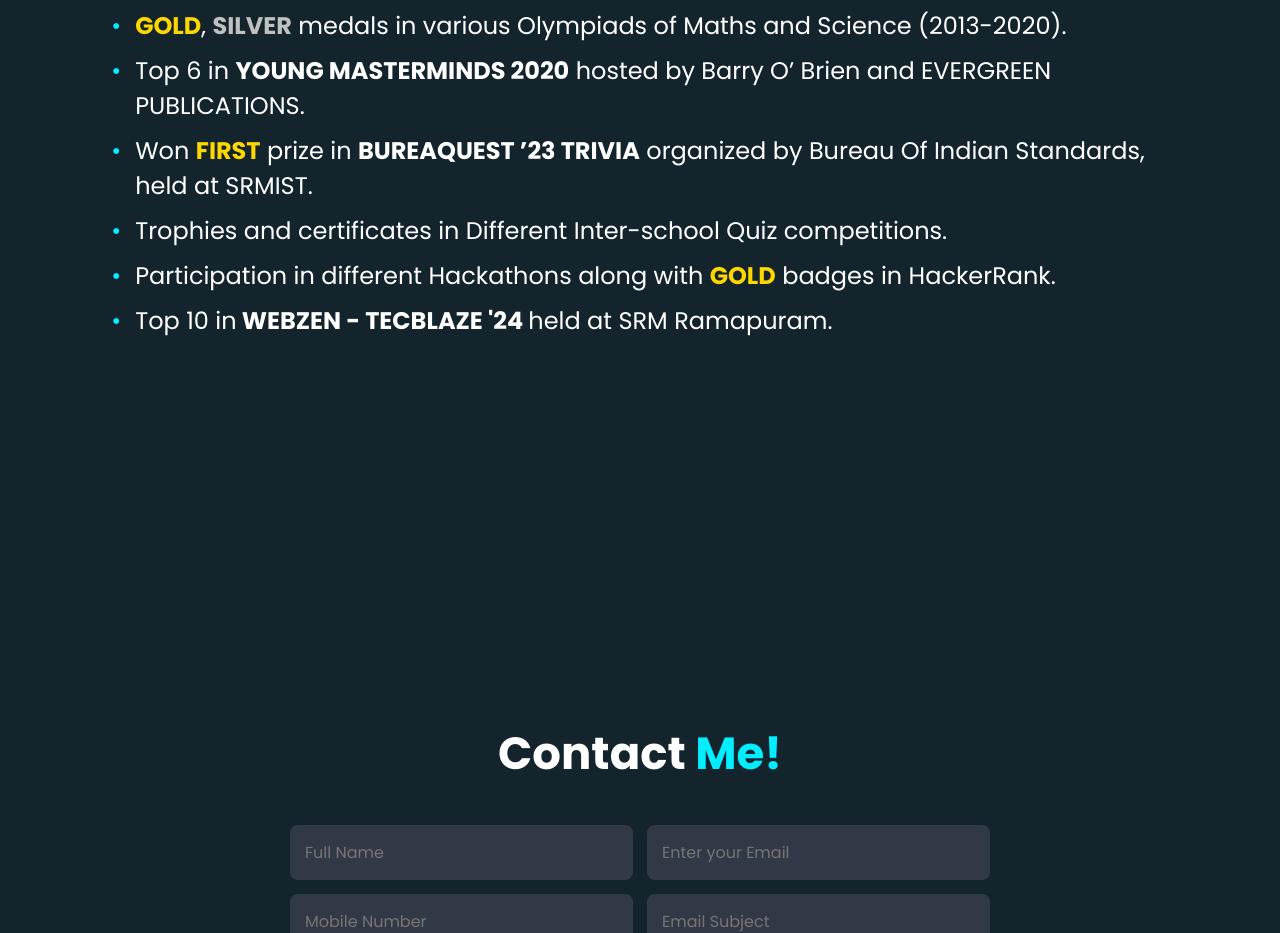
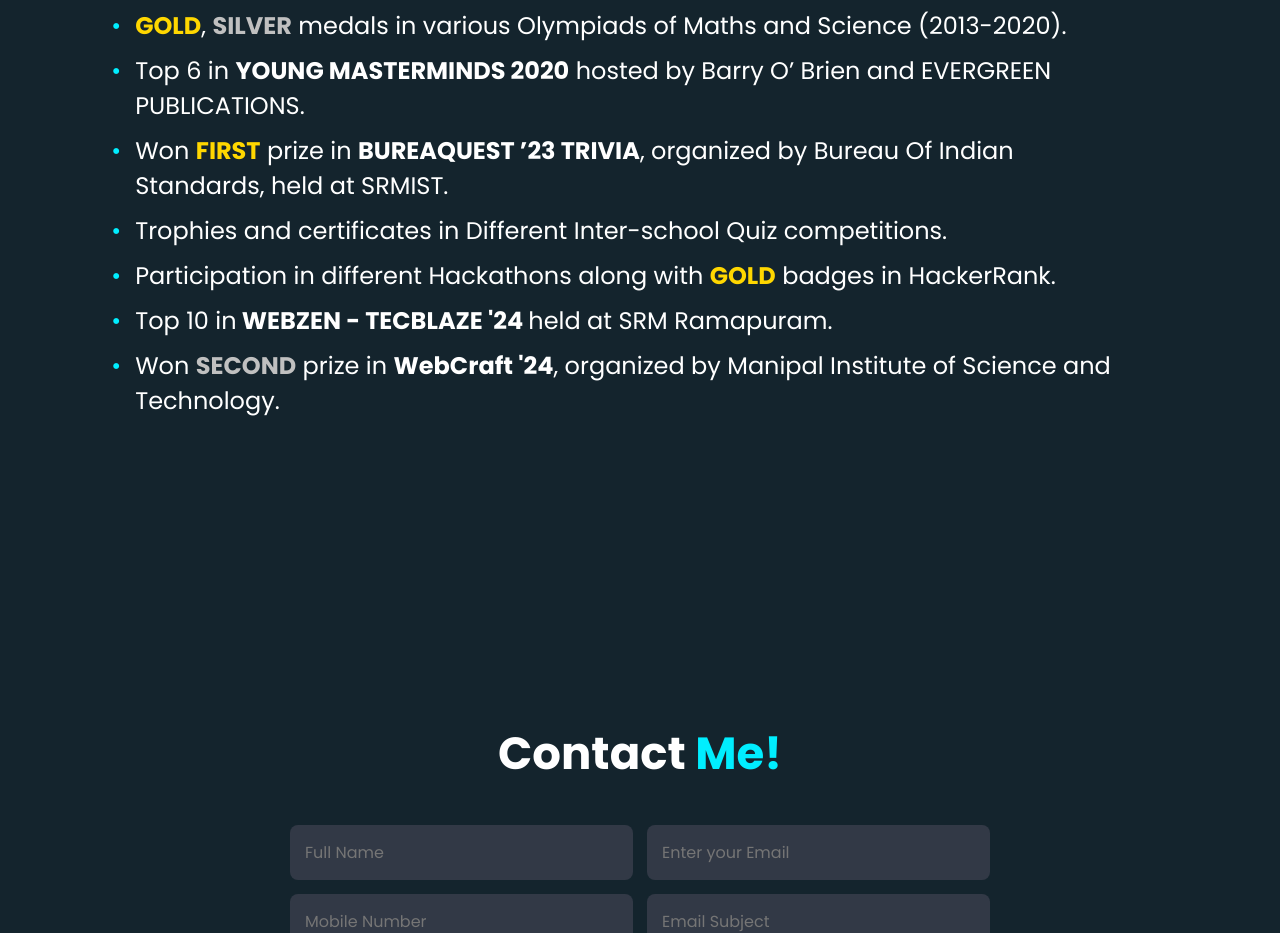
Before and after one commit to Bh4vay/My-Portfolio, a plain HTML site: page index.html in a window 1280 px wide. Shown: the part 4180-5113 px from the top of the page. Drawn offline with nearby package versions, Linux system fonts and the light colour scheme.

Commit message:
Update index.html

```diff
--- a/index.html
+++ b/index.html
@@ -197,10 +197,11 @@
         <ul class="achievement-list">
             <li><strong style="color: gold;">GOLD</strong>, <strong style="color: silver;">SILVER</strong> medals in various Olympiads of Maths and Science (2013-2020).</li>
             <li>Top 6 in <strong>YOUNG MASTERMINDS 2020</strong> hosted by Barry O’ Brien and EVERGREEN PUBLICATIONS.</li>
-            <li>Won <strong style="color: gold;">FIRST</strong> prize in <strong>BUREAQUEST ’23 TRIVIA</strong> organized by Bureau Of Indian Standards, held at SRMIST.</li>
+            <li>Won <strong style="color: gold;">FIRST</strong> prize in <strong>BUREAQUEST ’23 TRIVIA</strong>, organized by Bureau Of Indian Standards, held at SRMIST.</li>
             <li>Trophies and certificates in Different Inter-school Quiz competitions.</li>
             <li>Participation in different Hackathons along with <strong style="color: gold;">GOLD</strong> badges in HackerRank.</li>
             <li>Top 10 in<strong> WEBZEN - TECBLAZE '24 </strong>held at SRM Ramapuram.</li>
+            <li>Won <strong style="color:silver;">SECOND</strong> prize in <strong>WebCraft '24</strong>, organized by Manipal Institute of Science and Technology.</li>
         </ul>
     </section>
 
```
